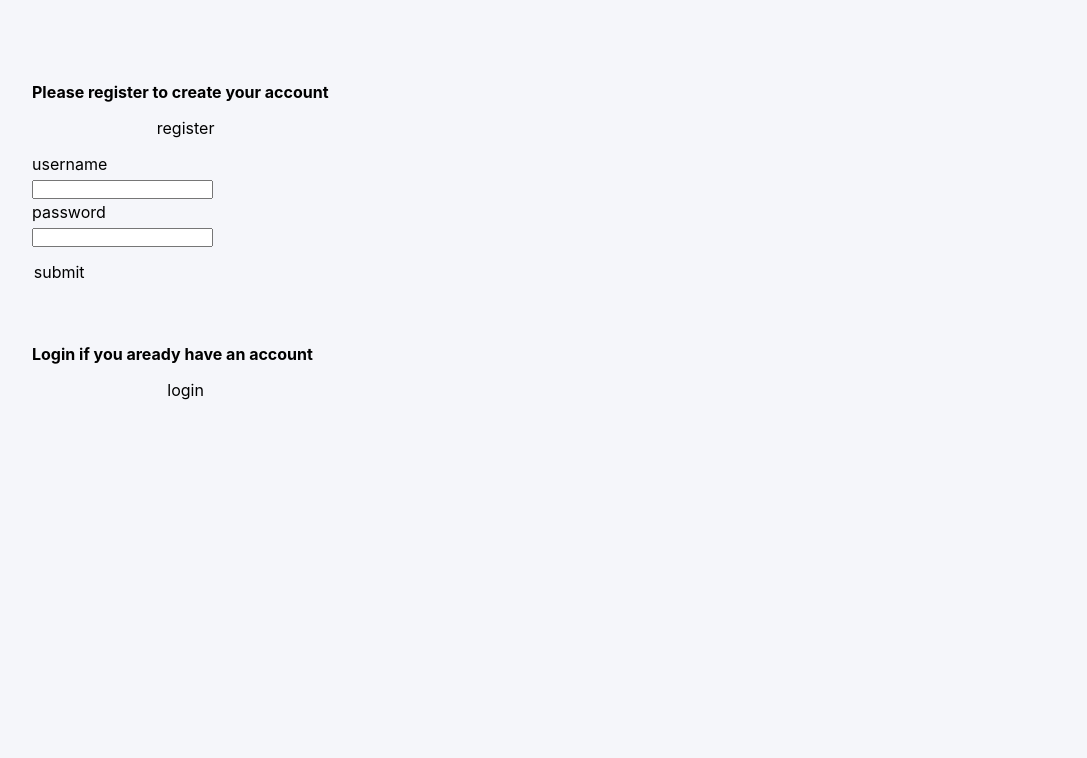
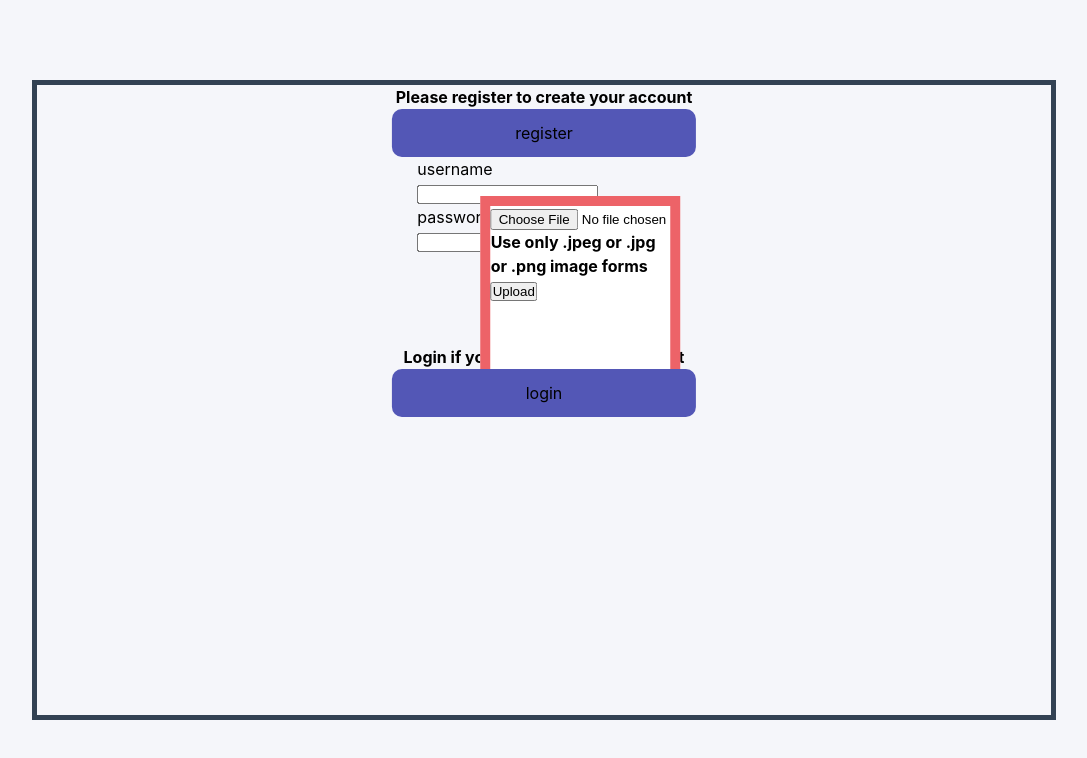
Before and after one commit to GiovanniOuvenis/InteractiveComments, a React (Create React App) app: page / in a window 1280 px wide. Both pictures are taken after a click on the button "register". Shown: the top 758 px of the page, without its empty margins (96-1183 px from the left). Built offline with nearby package versions, Linux system fonts and the light colour scheme; no server answers.

Commit message:
just another commit

```diff
--- a/src/App.css
+++ b/src/App.css
@@ -141,6 +141,48 @@ a:not([class]) {
 
 
   /* end of delete component */
+
+  /* welcome component */
+  .welcome{
+    position: absolute;
+    border: 5px solid var(--clr-dark-blue);
+    top: 50%;
+    left: 50%;
+    transform: translateX(-50%) translateY(-50%);
+    width: 80vw;
+    height: 80vh;
+  }
+
+  .heading {
+    font-size: var(--fs-Heading-Medium);
+    text-align: center;
+  }
+
+  .button {
+    all:unset;
+    position: relative;
+    transform: translateX(-50%);
+    left: 50%;
+    background-color: var(--clr-moderate-blue);
+    height: 3rem;
+    border-radius: 10px;
+    width: 30%;
+    cursor: pointer;
+    text-align: center;
+  }
+
+  .registerLogin-forms{
+    display: flex;
+    position: relative;
+    transform: translateX(-50%);
+    left: 50%;
+    height: 25%;
+    width: 25%;
+    margin-bottom: 30px;
+  }
+
+
+  /* end of welcome component */
 .authorImage {
   height: 25%;
 
@@ -160,16 +202,6 @@ a:not([class]) {
   height: 100%;
 }
 
-.button {
-
-  all:unset;
-  background-color: var(--clr-ModerateBlue);
-  height: 3rem;
-  border-radius: 25px;
-  width: 30%;
-  cursor: pointer;
-  text-align: center;
-}
 
 
 
@@ -205,9 +237,7 @@ a:not([class]) {
   font-size: 1.5rem;
 }
 
-.heading {
-  font-size: var(--fs-Heading-Medium);
-}
+
 .hidden {
   display: none;
 }
@@ -231,8 +261,8 @@ input:placeholder-shown {
   height: 45%;
   color: blue;
 }
-.loginForm {
-  all:unset;
+.instructions {
+  font-size: 1rem;
 }
 .minus {
   height: 100%;
@@ -262,12 +292,7 @@ input:placeholder-shown {
   font-size: var(--fs-Heading-Medium);
  }
 
- .register-forms{
-  display: flex;
-  height: 25%;
-  width: 25%;
-  margin-bottom: 30px;
-}
+
 .reply {
   background-color: #ED6368;
   width: 60%;
@@ -307,17 +332,7 @@ input:placeholder-shown {
   left: 25%;
 }
 
- .welcome{
-  position: absolute;
-  border: 2px solid var(--clr-ModerateBlue);
-  top: 50%;
-  left: 50%;
-  transform: translateX(-50%) translateY(-50%);
-  width: 80vw;
-  height: 80vh;
 
-
-}
 
 .you {
   background-color: #5357b6;
--- a/src/components/Comment.js
+++ b/src/components/Comment.js
@@ -233,6 +233,7 @@ const Comment = (props) => {
       {replyForm && (
         <PostComment
           commentId={_id}
+          replyTo={authorName}
           action={editOrReply}
           text={content}
         ></PostComment>
--- a/src/components/PostComment.js
+++ b/src/components/PostComment.js
@@ -9,12 +9,16 @@ const PostComment = (props) => {
   );
   const dispatch = useDispatch();
   const [textToSend, setTextToSend] = useState("");
-  console.log(textToSend);
 
   useEffect(() => {
-    setTextToSend(props.text);
-    console.log(textToSend);
-  });
+    if (props.action === "UPDATE") {
+      setTextToSend(props.text);
+    }
+    if (props.action === "REPLY") {
+      setTextToSend(`@${props.replyTo}`);
+    }
+    console.log(props.action);
+  }, []);
 
   const postOrUpdateComment = (e) => {
     e.preventDefault();
--- a/src/components/RegisterLogin.js
+++ b/src/components/RegisterLogin.js
@@ -24,7 +24,7 @@ export default function RegisterLogin(props) {
     try {
       const result = await dispatch(tryToLog(dataToSend));
       setMessage(result.payload);
-      console.log(message);
+
       return result;
     } catch (err) {
       console.log(err);
@@ -49,7 +49,7 @@ export default function RegisterLogin(props) {
         <Button text="submit"></Button>
       </form>
       {message.length > 1 && <div>{message}</div>}
-      {registered && <UploadImage></UploadImage>}
+      <UploadImage></UploadImage>
     </div>
   );
 }
--- a/src/components/UploadImage.js
+++ b/src/components/UploadImage.js
@@ -37,8 +37,11 @@ export default function UploadImage(props) {
     <div className="uploadImage">
       <form onSubmit={setImageAction}>
         <input type="file" name="image" onChange={uploadPicture} />
-        <br />
-        <br />
+
+        <h1 className="instructions">
+          Use only .jpeg or .jpg or .png image forms
+        </h1>
+
         <button type="submit" name="upload">
           Upload
         </button>
@@ -46,50 +49,3 @@ export default function UploadImage(props) {
     </div>
   );
 }
-
-/*import React, { useState } from "react";
-
-export default function UploadImage(props) {
-  const [imageToSend, setImageToSend] = useState({});
-
-  const userNameFromProps = props.un;
-
-  const uploadPicture = (e) => {
-    setImageToSend({
-      imagePreview: URL.createObjectURL(e.target.files[0]),
-      imageAsFile: e.target.files[0],
-    });
-  };
-
-  const setImageAction = async (event) => {
-    event.preventDefault();
-    const formData = new FormData();
-    formData.append("username", userNameFromProps);
-    formData.append("image", imageToSend.imageAsFile);
-
-    const data = await fetch(
-      "http://localhost:5000/intcommapi/v1/auth/uploadpic",
-      {
-        method: "post",
-        body: formData,
-      }
-    ).then((result) => {
-      if (result.status === 201) {
-        console.log("ok image uploaded");
-      }
-    });
-  };
-
-  return (
-    <div className="uploadImage">
-      <form onSubmit={setImageAction}>
-        <input type="file" name="image" onChange={uploadPicture} />
-        <br />
-        <br />
-        <button type="submit" name="upload">
-          Upload
-        </button>
-      </form>
-    </div>
-  );
-} */
--- a/src/components/Welcome.js
+++ b/src/components/Welcome.js
@@ -7,26 +7,23 @@ export default function Welcome() {
   const registerformRef = useRef();
   const loginformRef = useRef();
 
-  const registerClick = (e) => {
+  const toggleVisibility = (e) => {
     e.preventDefault();
-    registerformRef.current.classList.remove("hidden");
-  };
-
-  const loginCLick = (e) => {
-    e.preventDefault();
-    loginformRef.current.classList.remove("hidden");
+    e.target.lastChild.data === "register"
+      ? registerformRef.current.classList.toggle("hidden")
+      : loginformRef.current.classList.toggle("hidden");
   };
 
   return (
     <div className="welcome" ref={welcomeRef}>
       <h1 className="heading">Please register to create your account</h1>
-      <Button text="register" handler={registerClick}></Button>
-      <div className="register-forms hidden" ref={registerformRef}>
+      <Button text="register" handler={toggleVisibility}></Button>
+      <div className="registerLogin-forms hidden" ref={registerformRef}>
         <RegisterLogin act="register"></RegisterLogin>
       </div>
       <h1 className="heading">Login if you aready have an account</h1>
-      <Button text="login" handler={loginCLick}></Button>
-      <div className="loginform hidden" ref={loginformRef}>
+      <Button text="login" handler={toggleVisibility}></Button>
+      <div className="registerLogin-forms hidden" ref={loginformRef}>
         <RegisterLogin act="login"></RegisterLogin>
       </div>
     </div>
--- a/src/features/user/userLogged.js
+++ b/src/features/user/userLogged.js
@@ -31,11 +31,12 @@ export const tryToLog = createAsyncThunk(
 
       return resp.data;
     } catch (error) {
+      console.log(error.response.data);
       if (error.response.status === 403) {
-        return thunkAPI.rejectWithValue("Password or Username are not correct");
+        return thunkAPI.rejectWithValue(error.response.data.msg);
       }
       if (error.response.status === 400) {
-        return thunkAPI.rejectWithValue("Please provide username and Password");
+        return thunkAPI.rejectWithValue(error.response.data.msg);
       }
     }
   }
```
Also changed, not shown: src/components/EditComment.js (deleted, +0 -55 lines).
